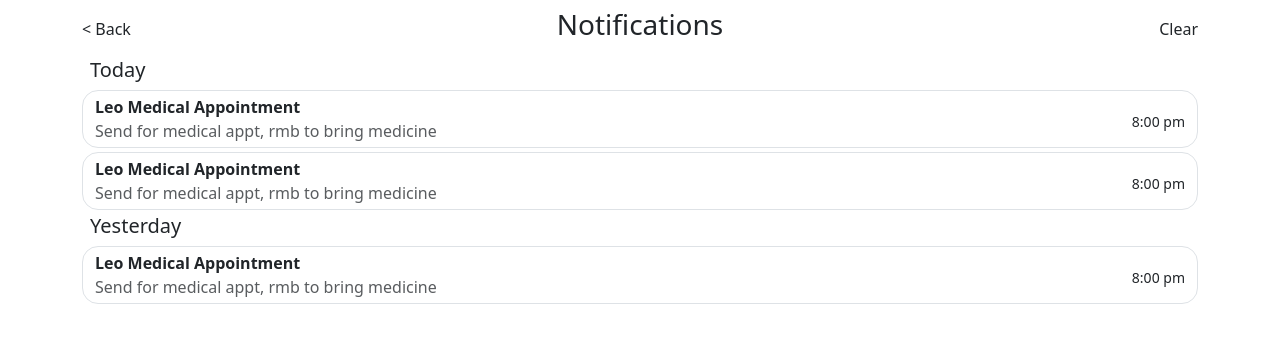
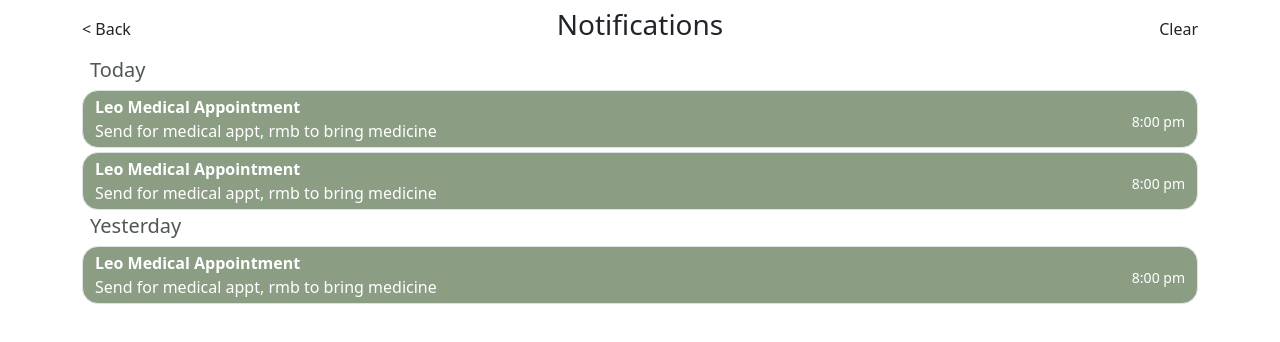
Before and after one commit to brandonhjh/PawfectPals, a Vue app in the folder pawfectpal-frontend/: page /notifications in a window 1280 px wide. Shown: the top 342 px of the page. Built offline with nearby package versions, Linux system fonts and the light colour scheme; no server answers.

Commit message:
changed colour for notif page

```diff
--- a/pawfectpal-frontend/src/views/Notifications-view.vue
+++ b/pawfectpal-frontend/src/views/Notifications-view.vue
@@ -11,17 +11,17 @@
     </div>
   </nav>
 
-  <div class="container bg-white text-start">
+  <div id="header-today" class="container bg-white text-start">
     <h5 class="col px-2">Today</h5>
   </div>
 
   <div class="container">
-    <div class="row mx-0 pt-1 mb-1 rounded-4 border border-muted">
+    <div id="notif-banner-1" class="row mx-0 pt-1 mb-1 rounded-4 border border-muted">
       <div class="col-8">
-        <div class="bg-white text-start">
+        <div  class="text-start">
           <b>Leo Medical Appointment </b>
         </div>
-        <p class="text-muted text-start mb-1">
+        <p class="text-start mb-1">
           Send for medical appt, rmb to bring medicine
         </p>
       </div>
@@ -34,12 +34,12 @@
       </div>
     </div>
 
-    <div class="row mx-0 pt-1 mb-1 rounded-4 border border-muted">
+    <div id="notif-banner-2" class="row mx-0 pt-1 mb-1 rounded-4 border border-muted">
       <div class="col-8">
-        <div class="bg-white text-start">
+        <div class="text-start">
           <b>Leo Medical Appointment </b>
         </div>
-        <p class="text-muted text-start mb-1">
+        <p class="text-start mb-1">
           Send for medical appt, rmb to bring medicine
         </p>
       </div>
@@ -53,17 +53,17 @@
     </div>
   </div>
 
-  <div class="container text-start">
+  <div id="header-yesterday" class="container text-start">
     <h5 class="col px-2">Yesterday</h5>
   </div>
 
   <div class="container">
-    <div class="row mx-0 pt-1 mb-1 rounded-4 border border-muted">
+    <div id="notif-banner-2" class="row mx-0 pt-1 mb-1 rounded-4 border border-muted">
       <div class="col-8">
-        <div class="bg-white text-start">
+        <div class="text-start">
           <b>Leo Medical Appointment </b>
         </div>
-        <p class="text-muted text-start mb-1">
+        <p class="text-start mb-1">
           Send for medical appt, rmb to bring medicine
         </p>
       </div>
@@ -91,4 +91,14 @@ export default {
 };
 </script>
 
-<style lang="css"></style>
+<style lang="css">
+#notif-banner-1, #notif-banner-2{
+  background-color: #8B9D83;
+  color: white;
+}
+#header-today, #header-yesterday{
+  color:#515751;
+}
+
+
+</style>
```
